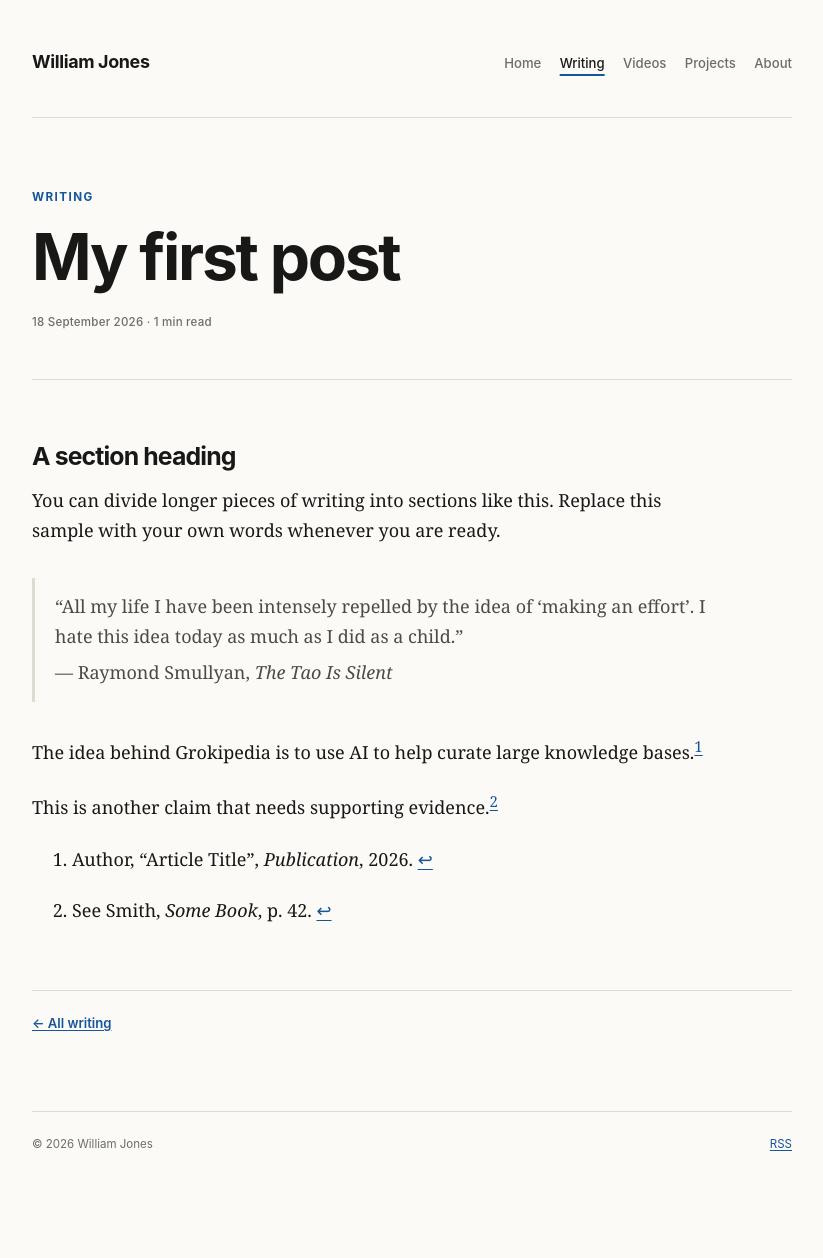
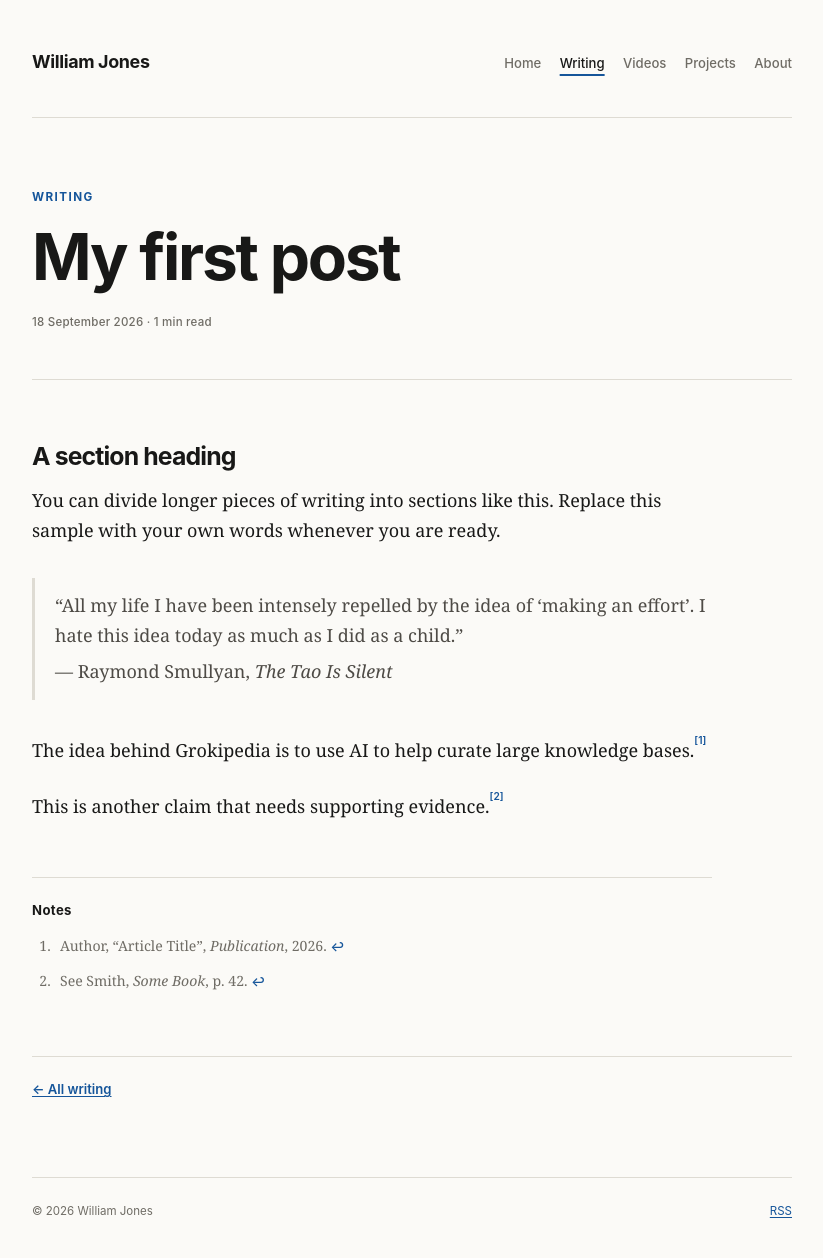
Before and after one commit to willjones-0/willjones-0.github.io, a Jekyll site: the page built from _posts/2026-09-18-my-first-post.md, in a window 1280 px wide. Shown: the whole page, without its empty margins (228-1051 px from the left). Built offline with Jekyll 4.4.1, drawn with Linux system fonts in a browser that asks for light colours; before the commit the page ends 1191 px from its top, so only the background shows below that.

Commit message:
Improve blockquotes and add responsive footnote styling

```diff
--- a/assets/css/style.css
+++ b/assets/css/style.css
@@ -66,12 +66,75 @@
   .compact-grid { grid-template-columns:1fr; }
 }
 @media (prefers-reduced-motion:reduce) { *,*::before,*::after { scroll-behavior:auto!important; transition:none!important; } }
-blockquote {
-    margin: 1.5rem 0;
-    padding: 0.5rem 0 0.5rem 1.25rem;
-    border-left: 3px solid #ddd;
+
+/* Quotations */
+.prose blockquote {
+  margin: 2rem 0;
+  padding: .45rem 0 .45rem 1.25rem;
+  color: #4e4b46;
+  border-left: 3px solid var(--line);
 }
+.prose blockquote p { margin: .4rem 0; }
 
-blockquote p {
-    margin: 0.4rem 0;
+/* Kramdown footnotes */
+.prose a.footnote,
+.prose a[rel~="footnote"] {
+  font: 600 .68em var(--sans);
+  text-decoration: none;
+  vertical-align: super;
+  line-height: 0;
 }
+.prose a.footnote::before,
+.prose a[rel~="footnote"]::before { content: "["; }
+.prose a.footnote::after,
+.prose a[rel~="footnote"]::after { content: "]"; }
+
+.prose .footnotes {
+  margin-top: 3.5rem;
+  padding-top: 1.5rem;
+  border-top: 1px solid var(--line);
+  color: var(--muted);
+  font-size: .88rem;
+}
+.prose .footnotes::before {
+  content: "Notes";
+  display: block;
+  margin-bottom: 1rem;
+  color: var(--ink);
+  font: 700 .82rem var(--sans);
+  letter-spacing: .03em;
+}
+.prose .footnotes ol { padding-left: 1.4rem; }
+.prose .footnotes li { padding-left: .35rem; }
+.prose .footnotes li p { margin-bottom: .7rem; }
+.prose .reversefootnote { font: 600 .75rem var(--sans); text-decoration: none; }
+
+/* LessWrong-style margin notes on wide screens.
+   JavaScript copies each normal footnote beside its reference.
+   The original footnote list remains the fallback on narrower screens. */
+.sidenote { display: none; }
+
+@media (min-width: 1180px) {
+  .prose { position: relative; }
+
+  .prose.has-sidenotes .footnotes { display: none; }
+
+  .sidenote {
+    display: inline-block;
+    position: absolute;
+    left: calc(100% + 2.25rem);
+    width: 235px;
+    margin-top: -.15em;
+    color: var(--muted);
+    font: 400 .78rem/1.5 var(--serif);
+    vertical-align: baseline;
+  }
+
+  .sidenote-number {
+    margin-right: .45em;
+    color: var(--accent);
+    font: 600 .72rem var(--sans);
+  }
+
+  .sidenote p { display: inline; margin: 0; }
+}
```
